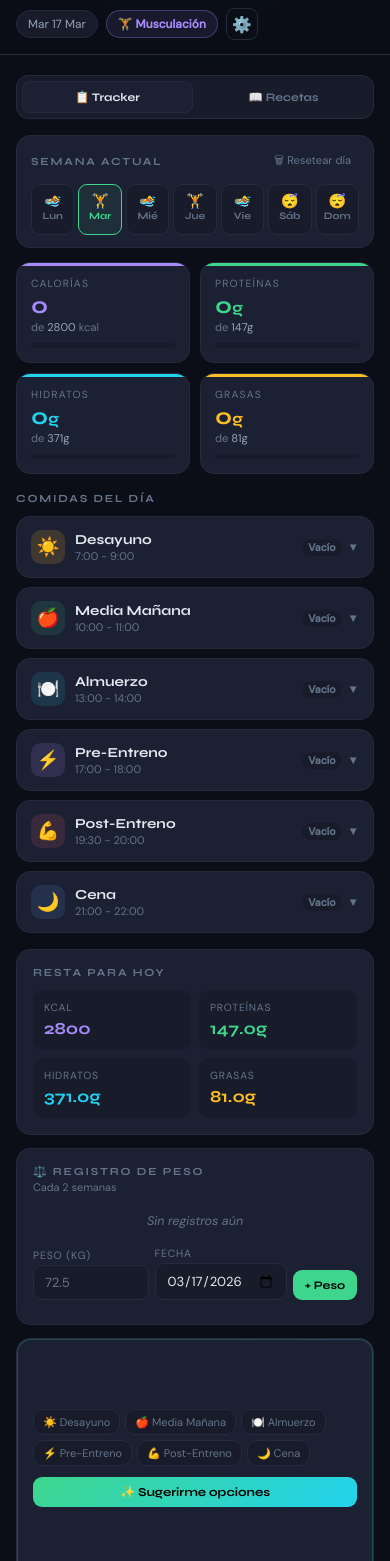
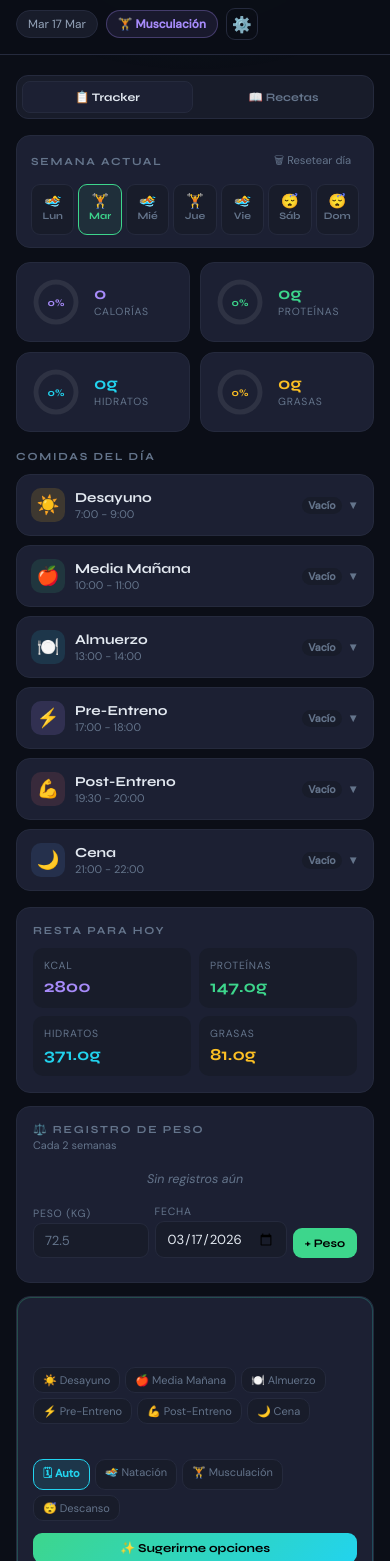
Before and after one commit to ncanosa/nutritrack, a plain HTML site: page index.html in a window 390 px wide. Shown: the part 39-1600 px from the top of the page. Drawn offline with Linux system fonts and the light colour scheme.

Commit message:
Add files via upload

```diff
--- a/index.html
+++ b/index.html
@@ -53,30 +53,30 @@ header{border-bottom:1px solid var(--border);padding:calc(14px + var(--safe-top)
 .nav-tab{flex:1;background:none;border:none;color:var(--muted);font-family:'Syne',sans-serif;font-size:.72rem;font-weight:700;padding:8px 4px;border-radius:8px;cursor:pointer;transition:all .2s;text-align:center;}
 .nav-tab.active{background:var(--card);color:var(--text);border:1px solid var(--border);}
 
-/* MACRO CARDS */
+/* MACRO CARDS — Modelo C: mini anillo */
 .macro-grid{display:grid;grid-template-columns:repeat(4,1fr);gap:10px;margin-bottom:18px;}
 @media(max-width:600px){.macro-grid{grid-template-columns:repeat(2,1fr);}}
-.mc{background:var(--card);border:1px solid var(--border);border-radius:14px;padding:14px;position:relative;overflow:hidden;}
-.mc::after{content:'';position:absolute;top:0;left:0;right:0;height:2.5px;border-radius:2px 2px 0 0;}
-.mc.kcal::after{background:var(--purple);}
-.mc.prot::after{background:var(--green);}
-.mc.carb::after{background:var(--cyan);}
-.mc.fat::after{background:var(--amber);}
-.mc-label{font-size:.65rem;text-transform:uppercase;letter-spacing:1.2px;color:var(--muted);margin-bottom:4px;}
-.mc-val{font-family:'Syne',sans-serif;font-weight:700;font-size:1.45rem;line-height:1;margin-bottom:3px;}
+.mc{background:var(--card);border:1px solid var(--border);border-radius:14px;padding:13px;display:flex;align-items:center;gap:12px;transition:border-color .2s;}
+.mc:active{border-color:var(--border2);}
+.mc-ring{flex-shrink:0;}
+.mc-ring svg{display:block;}
+.mc-info{display:flex;flex-direction:column;gap:2px;min-width:0;}
+.mc-val{font-family:'Syne',sans-serif;font-weight:700;font-size:1.25rem;line-height:1;}
 .mc.kcal .mc-val{color:var(--purple);}
 .mc.prot .mc-val{color:var(--green);}
 .mc.carb .mc-val{color:var(--cyan);}
 .mc.fat .mc-val{color:var(--amber);}
-.mc-sub{font-size:.7rem;color:var(--muted);margin-bottom:9px;}
-.mc-sub span{color:var(--muted2);}
-.bar-bg{height:5px;background:var(--bg3);border-radius:3px;overflow:hidden;}
-.bar-fill{height:100%;border-radius:3px;transition:width .6s cubic-bezier(.4,0,.2,1);}
-.mc.kcal .bar-fill{background:var(--purple);}
-.mc.prot .bar-fill{background:var(--green);}
-.mc.carb .bar-fill{background:var(--cyan);}
-.mc.fat .bar-fill{background:var(--amber);}
-.bar-fill.over{background:var(--red)!important;}
+.mc-label{font-size:.65rem;text-transform:uppercase;letter-spacing:.8px;color:var(--muted);}
+.mc-sub{font-size:.62rem;color:var(--muted);white-space:nowrap;overflow:hidden;text-overflow:ellipsis;}
+.mc-ring-track{fill:none;stroke:rgba(255,255,255,.08);}
+.mc-ring-fill{fill:none;stroke-linecap:round;transition:stroke-dashoffset .6s cubic-bezier(.4,0,.2,1);}
+.mc-ring-pct{font-family:'Syne',sans-serif;font-weight:700;}
+.mc.kcal .mc-ring-fill{stroke:var(--purple);}
+.mc.prot .mc-ring-fill{stroke:var(--green);}
+.mc.carb .mc-ring-fill{stroke:var(--cyan);}
+.mc.fat .mc-ring-fill{stroke:var(--amber);}
+.mc-ring-fill.over{stroke:var(--red)!important;}
+@media(max-width:480px){.mc-sub{display:none;}.mc-val{font-size:1.05rem;}}
 
 /* LAYOUT */
 .main-grid{display:grid;grid-template-columns:1fr 360px;gap:16px;align-items:start;}
@@ -163,6 +163,9 @@ header{border-bottom:1px solid var(--border);padding:calc(14px + var(--safe-top)
 .meal-sel{display:flex;flex-wrap:wrap;gap:5px;margin-bottom:11px;}
 .mchip{background:var(--bg3);border:1px solid var(--border);color:var(--muted);font-size:.69rem;padding:5px 9px;border-radius:10px;cursor:pointer;transition:all .15s;position:relative;z-index:1;}
 .mchip.sel{background:rgba(61,214,140,.12);border-color:var(--green);color:var(--green);font-weight:600;}
+.tr-sel{display:flex;flex-wrap:wrap;gap:5px;margin-bottom:2px;}
+.trchip{background:var(--bg3);border:1px solid var(--border);color:var(--muted);font-size:.69rem;padding:5px 9px;border-radius:10px;cursor:pointer;transition:all .15s;position:relative;z-index:1;}
+.trchip.sel{background:rgba(34,211,238,.12);border-color:var(--cyan);color:var(--cyan);font-weight:600;}
 .ai-out{background:var(--bg3);border:1px solid var(--border);border-radius:11px;padding:12px;min-height:80px;font-size:.8rem;line-height:1.6;max-height:380px;overflow-y:auto;-webkit-overflow-scrolling:touch;}
 .ai-placeholder{text-align:center;padding:16px 0;}
 .ai-placeholder .ico{font-size:1.8rem;margin-bottom:7px;}
@@ -319,10 +322,70 @@ header{border-bottom:1px solid var(--border);padding:calc(14px + var(--safe-top)
     </div>
 
     <div class="macro-grid">
-      <div class="mc kcal"><div class="mc-label">Calorías</div><div class="mc-val" id="mKcal">0</div><div class="mc-sub">de <span>2800</span> kcal</div><div class="bar-bg"><div class="bar-fill" id="bKcal" style="width:0%"></div></div></div>
-      <div class="mc prot"><div class="mc-label">Proteínas</div><div class="mc-val" id="mProt">0<small style="font-size:.7em">g</small></div><div class="mc-sub">de <span>147g</span></div><div class="bar-bg"><div class="bar-fill" id="bProt" style="width:0%"></div></div></div>
-      <div class="mc carb"><div class="mc-label">Hidratos</div><div class="mc-val" id="mCarb">0<small style="font-size:.7em">g</small></div><div class="mc-sub">de <span>371g</span></div><div class="bar-bg"><div class="bar-fill" id="bCarb" style="width:0%"></div></div></div>
-      <div class="mc fat"><div class="mc-label">Grasas</div><div class="mc-val" id="mFat">0<small style="font-size:.7em">g</small></div><div class="mc-sub">de <span>81g</span></div><div class="bar-bg"><div class="bar-fill" id="bFat" style="width:0%"></div></div></div>
+      <div class="mc kcal">
+        <div class="mc-ring">
+          <svg width="52" height="52" viewBox="0 0 52 52">
+            <circle class="mc-ring-track" cx="26" cy="26" r="20" stroke-width="5"/>
+            <circle class="mc-ring-fill" id="rKcal" cx="26" cy="26" r="20" stroke-width="5"
+              stroke-dasharray="125.6" stroke-dashoffset="125.6" transform="rotate(-90 26 26)"/>
+            <text id="pKcal" class="mc-ring-pct" x="26" y="30" text-anchor="middle"
+              font-size="10" fill="#a78bfa">0%</text>
+          </svg>
+        </div>
+        <div class="mc-info">
+          <div class="mc-val" id="mKcal">0</div>
+          <div class="mc-label">Calorías</div>
+          <div class="mc-sub">de 2800 kcal</div>
+        </div>
+      </div>
+      <div class="mc prot">
+        <div class="mc-ring">
+          <svg width="52" height="52" viewBox="0 0 52 52">
+            <circle class="mc-ring-track" cx="26" cy="26" r="20" stroke-width="5"/>
+            <circle class="mc-ring-fill" id="rProt" cx="26" cy="26" r="20" stroke-width="5"
+              stroke-dasharray="125.6" stroke-dashoffset="125.6" transform="rotate(-90 26 26)"/>
+            <text id="pProt" class="mc-ring-pct" x="26" y="30" text-anchor="middle"
+              font-size="10" fill="#3dd68c">0%</text>
+          </svg>
+        </div>
+        <div class="mc-info">
+          <div class="mc-val" id="mProt">0g</div>
+          <div class="mc-label">Proteínas</div>
+          <div class="mc-sub">de 147g</div>
+        </div>
+      </div>
+      <div class="mc carb">
+        <div class="mc-ring">
+          <svg width="52" height="52" viewBox="0 0 52 52">
+            <circle class="mc-ring-track" cx="26" cy="26" r="20" stroke-width="5"/>
+            <circle class="mc-ring-fill" id="rCarb" cx="26" cy="26" r="20" stroke-width="5"
+              stroke-dasharray="125.6" stroke-dashoffset="125.6" transform="rotate(-90 26 26)"/>
+            <text id="pCarb" class="mc-ring-pct" x="26" y="30" text-anchor="middle"
+              font-size="10" fill="#22d3ee">0%</text>
+          </svg>
+        </div>
+        <div class="mc-info">
+          <div class="mc-val" id="mCarb">0g</div>
+          <div class="mc-label">Hidratos</div>
+          <div class="mc-sub">de 371g</div>
+        </div>
+      </div>
+      <div class="mc fat">
+        <div class="mc-ring">
+          <svg width="52" height="52" viewBox="0 0 52 52">
+            <circle class="mc-ring-track" cx="26" cy="26" r="20" stroke-width="5"/>
+            <circle class="mc-ring-fill" id="rFat" cx="26" cy="26" r="20" stroke-width="5"
+              stroke-dasharray="125.6" stroke-dashoffset="125.6" transform="rotate(-90 26 26)"/>
+            <text id="pFat" class="mc-ring-pct" x="26" y="30" text-anchor="middle"
+              font-size="10" fill="#fbbf24">0%</text>
+          </svg>
+        </div>
+        <div class="mc-info">
+          <div class="mc-val" id="mFat">0g</div>
+          <div class="mc-label">Grasas</div>
+          <div class="mc-sub">de 81g</div>
+        </div>
+      </div>
     </div>
 
     <div class="main-grid">
@@ -357,7 +420,14 @@ header{border-bottom:1px solid var(--border);padding:calc(14px + var(--safe-top)
           <div class="ai-hdr"><span class="ai-tag">SUGERENCIAS</span><span class="ai-title">¿Qué como?</span></div>
           <div class="sec-label">Elegí la comida</div>
           <div class="meal-sel" id="mealSel"></div>
-          <button class="btn ai" style="width:100%;margin-bottom:9px;z-index:1;position:relative" onclick="getAISuggestions()">✨ Sugerirme opciones</button>
+          <div class="sec-label" style="margin-top:10px">Tipo de entrenamiento</div>
+          <div class="tr-sel" id="trSel">
+            <span class="trchip sel" data-tr="auto" onclick="selectTr('auto')">🗓 Auto</span>
+            <span class="trchip" data-tr="swim" onclick="selectTr('swim')">🏊 Natación</span>
+            <span class="trchip" data-tr="gym" onclick="selectTr('gym')">🏋️ Musculación</span>
+            <span class="trchip" data-tr="rest" onclick="selectTr('rest')">😴 Descanso</span>
+          </div>
+          <button class="btn ai" style="width:100%;margin-bottom:9px;z-index:1;position:relative;margin-top:10px" onclick="getAISuggestions()">✨ Sugerirme opciones</button>
           <div class="ai-out" id="aiOut">
             <div class="ai-placeholder"><div class="ico">🍽️</div><p>Seleccioná una comida y tocá el botón. Las opciones se calculan según tus macros restantes.</p></div>
           </div>
@@ -786,6 +856,7 @@ let state={};
 let weightData=[];
 let recipesData=[];
 let selectedMeal=null;
+let selectedTr='auto'; // 'auto','swim','gym','rest'
 let currentTab='tracker';
 
 function loadState(d){state=lsGet(dateKey(d),{});}
@@ -947,15 +1018,30 @@ function renderMealSelector(){
 function renderMacros(){
   let total={kcal:0,prot:0,carb:0,fat:0};
   Object.values(state).forEach(foods=>{const s=sumMacros(foods);total.kcal+=s.kcal;total.prot+=s.prot;total.carb+=s.carb;total.fat+=s.fat;});
-  const set=(id,val,target,bid)=>{
-    document.getElementById(id).innerHTML=Math.round(val)+(id!=='mKcal'?'<small style="font-size:.7em">g</small>':'');
-    const bar=document.getElementById(bid);bar.style.width=Math.min((val/target)*100,100)+'%';
-    bar.className='bar-fill'+(val>target?' over':'');
+
+  const CIRCUMFERENCE=125.6; // 2 * pi * r(20)
+  const setRing=(valId,ringId,pctId,val,target,unit)=>{
+    const pct=Math.min(val/target,1);
+    const over=val>target;
+    // value text
+    const valEl=document.getElementById(valId);
+    if(valEl)valEl.textContent=Math.round(val)+(unit||'');
+    // ring arc
+    const ring=document.getElementById(ringId);
+    if(ring){
+      ring.style.strokeDashoffset=CIRCUMFERENCE-(CIRCUMFERENCE*pct);
+      ring.setAttribute('class','mc-ring-fill'+(over?' over':''));
+    }
+    // percentage text
+    const pctEl=document.getElementById(pctId);
+    if(pctEl)pctEl.textContent=Math.round(pct*100)+'%';
   };
-  set('mKcal',total.kcal,TARGETS.kcal,'bKcal');
-  set('mProt',total.prot,TARGETS.prot,'bProt');
-  set('mCarb',total.carb,TARGETS.carb,'bCarb');
-  set('mFat',total.fat,TARGETS.fat,'bFat');
+
+  setRing('mKcal','rKcal','pKcal',total.kcal,TARGETS.kcal,'');
+  setRing('mProt','rProt','pProt',total.prot,TARGETS.prot,'g');
+  setRing('mCarb','rCarb','pCarb',total.carb,TARGETS.carb,'g');
+  setRing('mFat','rFat','pFat',total.fat,TARGETS.fat,'g');
+
   const r={kcal:TARGETS.kcal-total.kcal,prot:TARGETS.prot-total.prot,carb:TARGETS.carb-total.carb,fat:TARGETS.fat-total.fat};
   document.getElementById('sKcal').textContent=Math.round(r.kcal);
   document.getElementById('sProt').textContent=r.prot.toFixed(1)+'g';
@@ -1006,6 +1092,13 @@ function removeFood(mealId,idx){
 }
 
 function selectMeal(id){selectedMeal=id;renderMealSelector();}
+
+function selectTr(tr){
+  selectedTr=tr;
+  document.querySelectorAll('.trchip').forEach(el=>{
+    el.classList.toggle('sel', el.dataset.tr===tr);
+  });
+}
 
 function switchDate(d){
   currentDate=d;loadState(d);
@@ -1138,8 +1231,16 @@ function getAISuggestions(){
     fat:Math.max(0,TARGETS.fat-total.fat)
   };
 
-  const dow=new Date().getDay();
-  const trType=TRAINING[dow].type;
+  // Use manually selected training type, or auto-detect from selected date
+  let trType, dow;
+  if(selectedTr && selectedTr!=='auto'){
+    trType=selectedTr;
+    dow=new Date(currentDate+'T12:00:00').getDay();
+  } else {
+    const selDate=new Date(currentDate+'T12:00:00');
+    dow=selDate.getDay();
+    trType=TRAINING[dow].type;
+  }
 
   // Get templates — filter by tipo if applicable, then shuffle and score
   let templates=(MEAL_TEMPLATES[selectedMeal]||[]).filter(t=>{
@@ -1170,15 +1271,19 @@ function getAISuggestions(){
     };
   });
 
-  setTimeout(()=>renderSuggestions(suggestions,out),350);
-}
-
-function renderSuggestions(suggestions,container){
+  const trLabel=selectedTr!=='auto'
+    ? {swim:'🏊 Natación',gym:'🏋️ Musculación',rest:'😴 Descanso'}[selectedTr]
+    : TRAINING[dow].label;
+  setTimeout(()=>renderSuggestions(suggestions,out,trLabel),350);
+}
+
+function renderSuggestions(suggestions,container,trLabel){
   if(!suggestions.length){
     container.innerHTML=`<div class="ai-placeholder"><div class="ico">🤔</div><p>No hay opciones para esta comida todavía.</p></div>`;
     return;
   }
-  container.innerHTML=suggestions.map((s,i)=>`
+  const labelHtml=trLabel?`<div style="font-size:.7rem;color:var(--muted);margin-bottom:8px;text-align:center">Sugerencias para día de ${trLabel}</div>`:'';
+  container.innerHTML=labelHtml+suggestions.map((s,i)=>`
     <div class="sug-card" onclick="applySuggestion(${i})">
       <div class="sug-title">${['🥇','🥈','🥉'][i]||'✅'} ${s.title}</div>
       <div class="sug-items">${s.items.join(' · ')}</div>
@@ -1627,17 +1732,17 @@ function showToast(msg,type='ok'){
 //  INIT
 // ══════════════════════════════════════════════════
 function init(){
-  document.getElementById('wDate').value=getTodayStr();
-  renderHeader();
-  loadState(currentDate);
-  loadWeights();
-  loadRecipes();
-  renderMeals();
-  renderMacros();
-  renderMealSelector();
-  renderWeek();
-  renderWeights();
-  checkWeightReminder();
+  try{document.getElementById('wDate').value=getTodayStr();}catch(e){}
+  try{renderHeader();}catch(e){console.error('renderHeader',e);}
+  try{loadState(currentDate);}catch(e){}
+  try{loadWeights();}catch(e){}
+  try{loadRecipes();}catch(e){}
+  try{renderMeals();}catch(e){console.error('renderMeals',e);}
+  try{renderMacros();}catch(e){console.error('renderMacros',e);}
+  try{renderMealSelector();}catch(e){console.error('renderMealSelector',e);}
+  try{renderWeek();}catch(e){console.error('renderWeek',e);}
+  try{renderWeights();}catch(e){console.error('renderWeights',e);}
+  try{checkWeightReminder();}catch(e){}
 }
 
 init();
```
